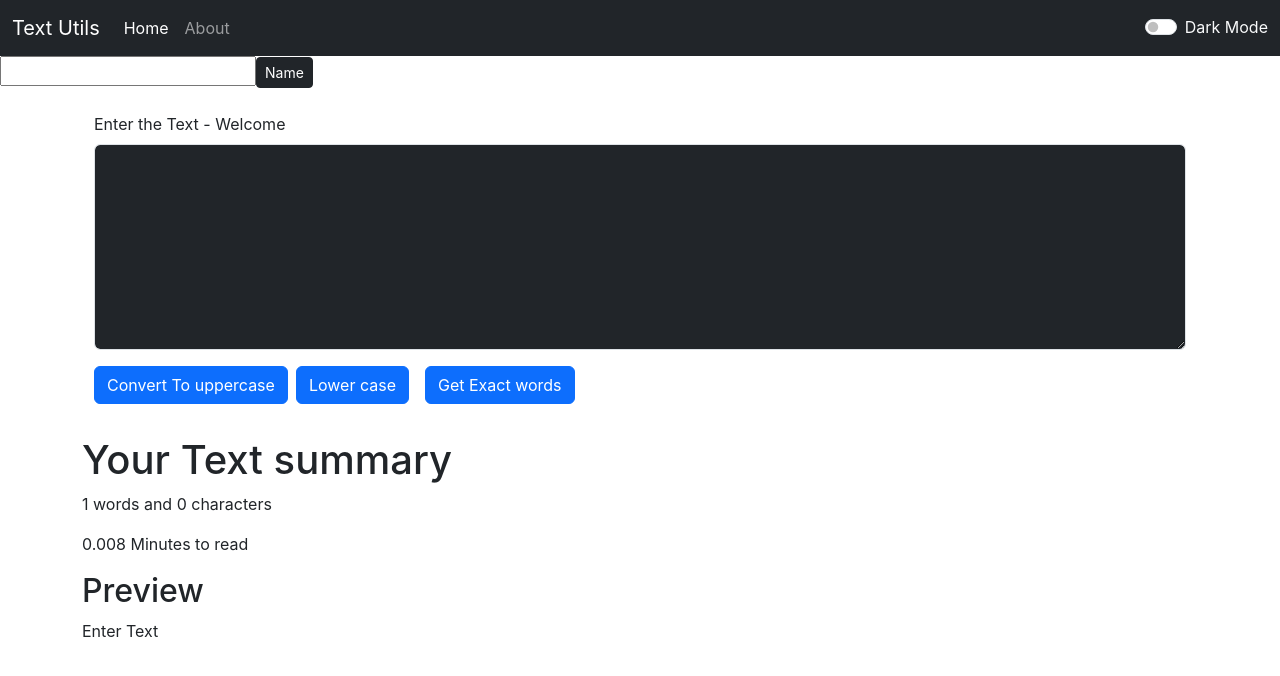
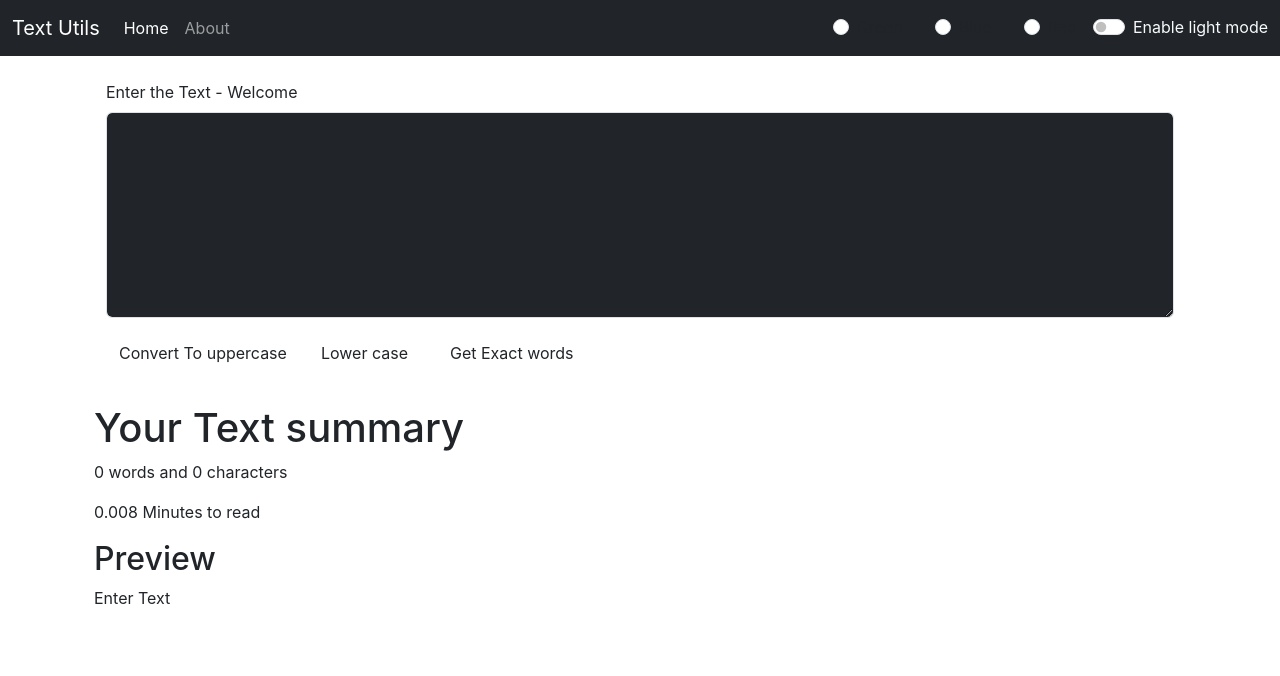
Before and after one commit to Rio-0912/Assignmet-FrontEnd, a React (Create React App) app in the folder my-app/: page / in a window 1280 px wide. Shown: the top 676 px of the page. Built offline with nearby package versions, Linux system fonts and the light colour scheme.

Commit message:
17/12/23
challanges of extra things

```diff
--- a/my-app/src/App.js
+++ b/my-app/src/App.js
@@ -8,34 +8,64 @@ import TextForm from './Components/TextForm';
 function App() {
   const [mode, setMode] = useState('dark'); // Define and initialize state
   const [alert, setalert] = useState(null)
+  const [butn, setbutn] = useState('primary')
+
   const showAlert = (message, type) => {
     setalert({
       msg: message,
       type: type
     })
     setTimeout(() => {
-      setalert(null )
-    }, 1500);
+      setalert(null)
+    }, 1200);
   }
 
   const toggleMode = () => {
     if (mode === 'dark') {
       setMode('light')
+      setbutn('-dark')
       document.body.style.backgroundColor = 'white'
       document.body.style.color = '#32383f'
       showAlert('Light mode has been enabled', 'success  ')
     } else {
       setMode('dark')
+      setbutn('-light')
       document.body.style.backgroundColor = '#32383f'
       document.body.style.color = 'white'
       showAlert('Dark mode has been enabled', 'success  ')
     }
   }
+  const greene = () => {
+    setMode('dark')
+    setbutn('-success')
+    document.body.style.backgroundColor = '#234223'
+    document.body.style.color = 'white'
+    console.log('greene workded ');
+  }
+  const rede = () => {
+    setMode('dark')
+    setbutn('-danger')
+    document.body.style.backgroundColor = '#683b3b'
+    document.body.style.color = 'white'
+    console.log('greene workded ');
+  }
+  const bluee = () => {
+    setMode('dark')
+    setbutn('-info')
+    document.body.style.backgroundColor = '#1a1a48'
+    document.body.style.color = 'white'
+    console.log('greene workded ');
+  }
+  // outliner
+
+
   return (
     <>
-      <Navbar title="Text Utils" toggleMode={toggleMode} mode={mode} />
-      <Alerts alert={alert} />
-      <TextForm heading="Enter the Text" mode={mode} showAlert={showAlert}/>
+      <Navbar title="Text Utils" mode={mode} toggleMode={toggleMode} rede={rede} bluee={bluee} greene={greene} />
+      <div className="container">
+        <Alerts alert={alert} />
+        <TextForm heading="Enter the Text" mode={mode} butn={butn}  showAlert={showAlert} />
+      </div>
     </>
   );
 }
--- a/my-app/src/Components/Navbar.js
+++ b/my-app/src/Components/Navbar.js
@@ -18,10 +18,33 @@ const Navbar = (props) => {
                                 <a className="nav-link" href="/">About</a>
                             </li>
                         </ul>
-                        <div className={`form-check form-switch text-${props.mode === 'light' ? 'dark':'light'}`}>
-                            <input className={`form-check-input navbar- `} onClick={props.toggleMode} type="checkbox" role="switch" id="flexSwitchCheckDefault" />
-                            <label className={`form-check-label     `} htmlFor="flexSwitchCheckDefault">Dark Mode</label>
+                        <div className=" d-flex ">
+                        <div className="form-check mx-3">
+                            <input className="form-check-input" type="radio" onClick={props.greene} name="flexRadioDefault" id="flexRadioDefault1" />
+                            <label className="form-check-label" htmlFor="flexRadioDefault1">
+                                Green
+                            </label>
                         </div>
+
+                            <div className="form-check mx-3">
+                                <input className="form-check-input" type="radio" onClick={props.bluee} name="flexRadioDefault" id="flexRadioDefault1" />
+                                <label className="form-check-label" htmlFor="flexRadioDefault1">
+                                    Blue
+                                </label>
+                            </div>
+                            <div className="form-check mx-3">
+                                <input className="form-check-input" type="radio" onClick={props.rede} name="flexRadioDefault" id="flexRadioDefault1" />
+                                <label className="form-check-label" htmlFor="flexRadioDefault1">
+                                    Red
+                                </label>
+                            </div>
+                        </div>
+
+                        <div className={`form-check form-switch text-${props.mode === 'light' ? 'dark' : 'light'} mx-`}>
+                            <input className={`form-check-input navbar- `}  onClick={props.toggleMode} type="checkbox" role="switch" id="flexSwitchCheckDefault" />
+                            <label className={`form-check-label     `} htmlFor="flexSwitchCheckDefault">{props.mode === 'light' ? 'Enable dark mode ': 'Enable light mode'}</label>
+                        </div>
+
                     </div>
                 </div>
             </nav>
--- a/my-app/src/Components/TextForm.js
+++ b/my-app/src/Components/TextForm.js
@@ -2,8 +2,8 @@ import React, { useState } from 'react';
 
 export default function TextForm(props) {
   const [text, setText] = useState('');
-  const [namer, setNamer] = useState('');
-  const [formVisible, setFormVisible] = useState(true);
+  // const [namer, setNamer] = useState('');
+  // const [formVisible, setFormVisible] = useState(true);
 
   const handleClick = () => {
     let newtext = text.toUpperCase();
@@ -21,9 +21,9 @@ export default function TextForm(props) {
     setText(event.target.value);
   };
 
-  const nametaker = (event) => {
-    setNamer(event.target.value);
-  };
+  // const nametaker = (event) => {
+  //   setNamer(event.target.value);
+  // };
 
   const highlightKeyword = () => {
     let newtext = text.trimEnd();
@@ -31,29 +31,29 @@ export default function TextForm(props) {
     props.showAlert(' here are the exact words', 'success  ')
   };
 
-  const handleFormSubmit = (event) => {
-    event.preventDefault();
-    // Hide the first form after capturing the name
-    setFormVisible(false);
-  };
+  // const handleFormSubmit = (event) => {
+  //   event.preventDefault();
+  //   // Hide the first form after capturing the name
+  //   setFormVisible(false);
+  // };
 
-  const mrStyle = {
-    display: formVisible ? 'block' : 'none',
-  };
+  // const mrStyle = {
+  //   display: formVisible ? 'block' : 'none',
+  // };
 
   return (
     <>
-      <form action="post" style={mrStyle} onSubmit={handleFormSubmit}>
+      {/* <form action="post" style={mrStyle} onSubmit={handleFormSubmit}>
         <input type="text" name="names" id="names" onChange={nametaker} />
         <button type="submit" className='btn btn-sm btn-dark'>Name</button>
-      </form>
+      </form> */}
 
       <form className='container p-4 py-4'>
         <div className="mb-3">
-          <label htmlFor="myBox" className="form-label">{props.heading} - Welcome {namer}</label>
+          <label htmlFor="myBox" className="form-label">{props.heading} - Welcome </label>
           <textarea
             rows={8}
-            className={`form-control bg-${props.mode} text-${props.mode === 'light' ? 'dark' :'light'}`}
+            className={`form-control bg-${props.mode} text-${props.mode === 'light' ? 'dark' : 'light'}`}
             onChange={handleOnChange}
             value={text}
             id="myBox"
@@ -61,23 +61,25 @@ export default function TextForm(props) {
           />
         </div>
 
-        <button type="button" className="btn btn-primary " onClick={handleClick}>
+        <button type="button" className={`btn btn${props.butn}`} onClick={handleClick}>
           Convert To uppercase
         </button>
-        <button type="button" className="btn btn-primary mx-2" onClick={lowClick}>
+        <button type="button" className={`btn btn${props.butn} mx-2`} onClick={lowClick}>
           Lower case
         </button>
-        <button type="button" className="btn btn-primary mx-2" onClick={highlightKeyword}>
+        <button type="button" className={`btn btn${props.butn} mx-2`} onClick={highlightKeyword}>
           Get Exact words
         </button>
+
       </form>
 
       <div className="container my-2">
         <h1>Your Text summary</h1>
-        <p>{text.split(" ").length} words and {text.length} characters</p>
+        <p>{text.length > 0 ? text.split(/\s\w+/).length : 0} words and {text.length} characters</p>
+
         <p>{0.008 * text.split(" ").length} Minutes to read</p>
         <h2>Preview</h2>
-        <p>{text.length>0? text : 'Enter Text '}</p>
+        <p>{text.length > 0 ? text : 'Enter Text '}</p>
       </div>
     </>
   );
```
